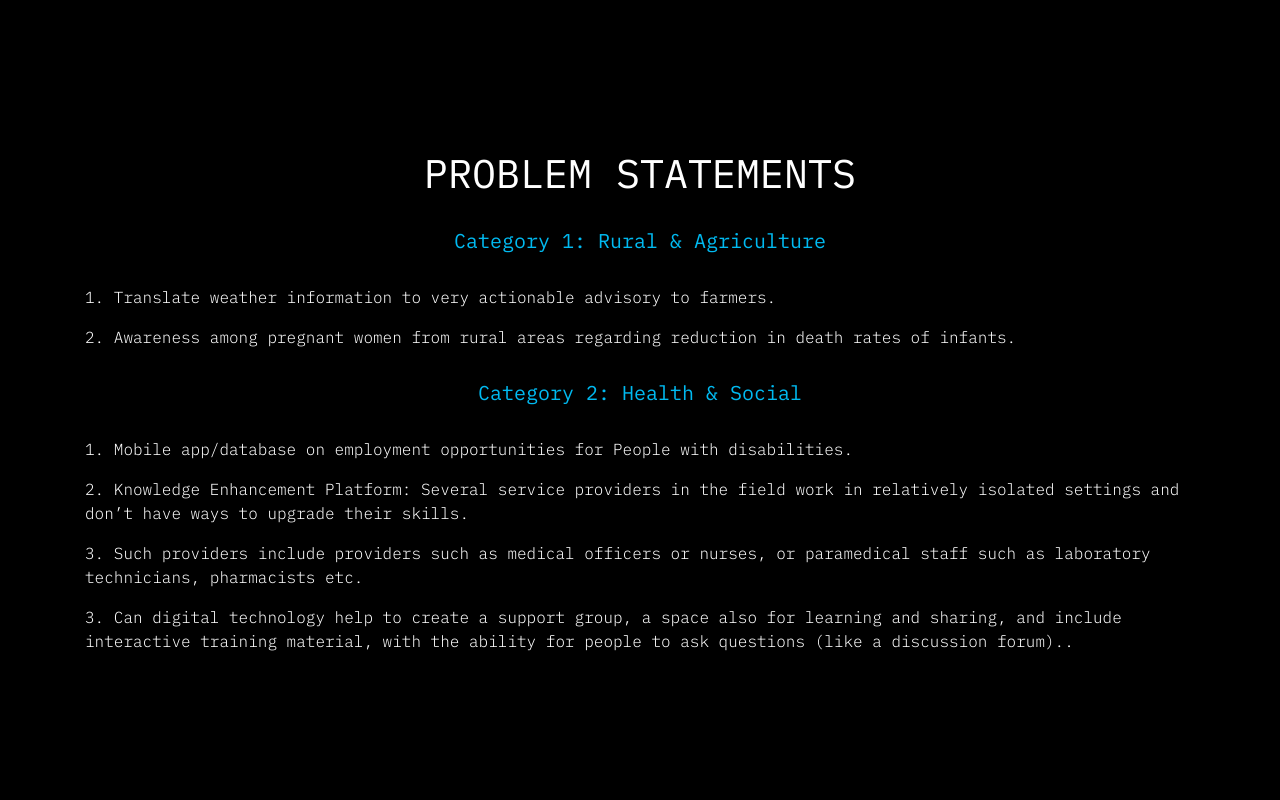
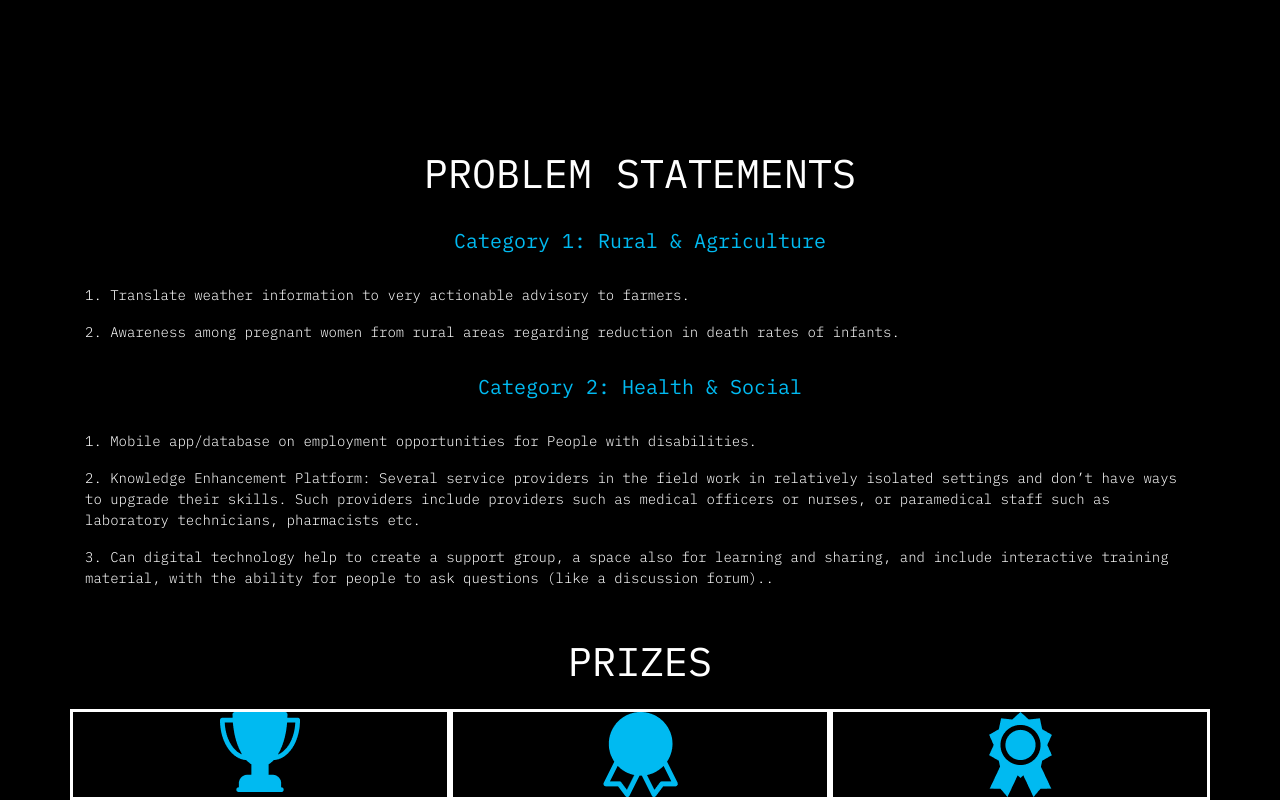
Before and after one commit to csi-rait/COVID-ideathon, a plain HTML site: page index.html in a window 1280 px wide. Shown: the part 651-1451 px from the top of the page. Before the commit the page ends 1320 px from the top, so only its background shows below. Drawn offline with nearby package versions, Linux system fonts and the light colour scheme; a script that the page names is missing.

Commit message:
more content'

```diff
--- a/index.html
+++ b/index.html
@@ -65,15 +65,30 @@
     <h5>Category 2: Health & Social</h5>
     <p>1. Mobile app/database on employment opportunities for People with disabilities.</p>
     <p>2. Knowledge Enhancement Platform: Several service providers in the field work in relatively isolated settings
-      and don’t have ways to upgrade their skills. </p>
-    <p>3. Such providers include providers such as medical officers or nurses, or paramedical staff such as laboratory
+      and don’t have ways to upgrade their skills. Such providers include providers such as medical officers or nurses, or paramedical staff such as laboratory
       technicians, pharmacists etc.</p>
+
     <p>3. Can digital technology help to create a support group, a space also for learning and sharing, and include
       interactive training material,
       with the ability for people to ask questions (like a discussion forum)..</p>
   </div>
 
+<!-- ------------PRIZES----------- -->
+<div class="container mt-xl-5 prizes">
+  <h1 class="text-center mb-lg-4">PRIZES</h1>
+  <div class="row">
+    <div class="col-4 text-center">
+      <img class="img-fluid" src="./assets/img/prizes.png" alt="">
+    </div>
+    <div class="col-4 text-center">
+      <img class="img-fluid" src="./assets/img/first.png" alt="">
+    </div>
+    <div class="col-4 text-center">
+      <img class="img-fluid" src="./assets/img/runner-up.png" alt="">
+    </div>
 
+  </div>
+</div>
 
 
   <!-- JavaScript -->
--- a/styles.css
+++ b/styles.css
@@ -82,4 +82,11 @@ body {
 .problem-content p {
   font-weight: 300;
   line-height: 1.5;
+  font-size: 0.875rem;
 }
+
+/* ------------PRIZES--------- */
+
+.prizes .col-4 {
+  border: 3px solid white;
+}
```
Also changed, not shown: assets/img/first.png (added), assets/img/prizes.png (added), assets/img/runner-up.png (added).
